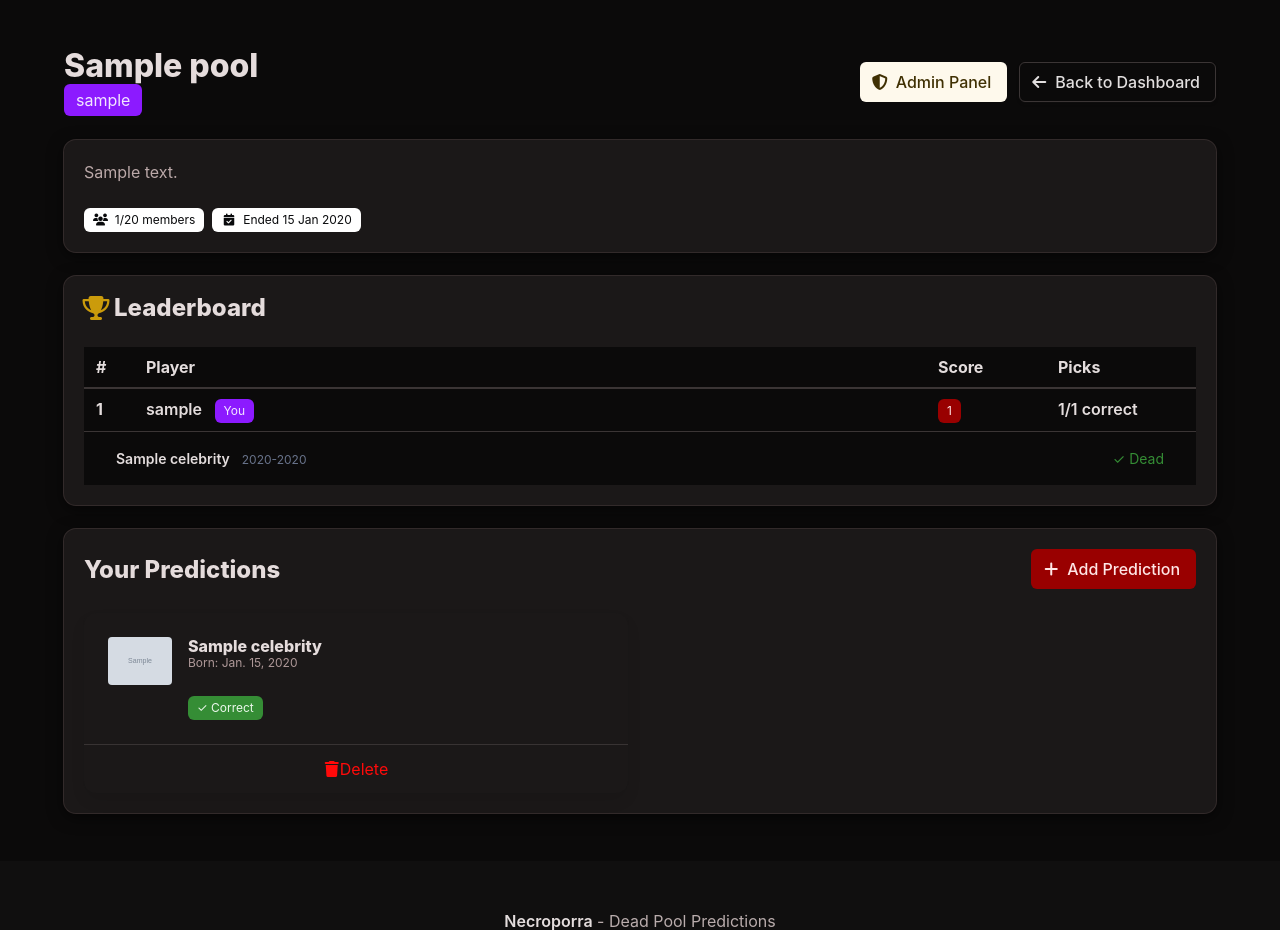
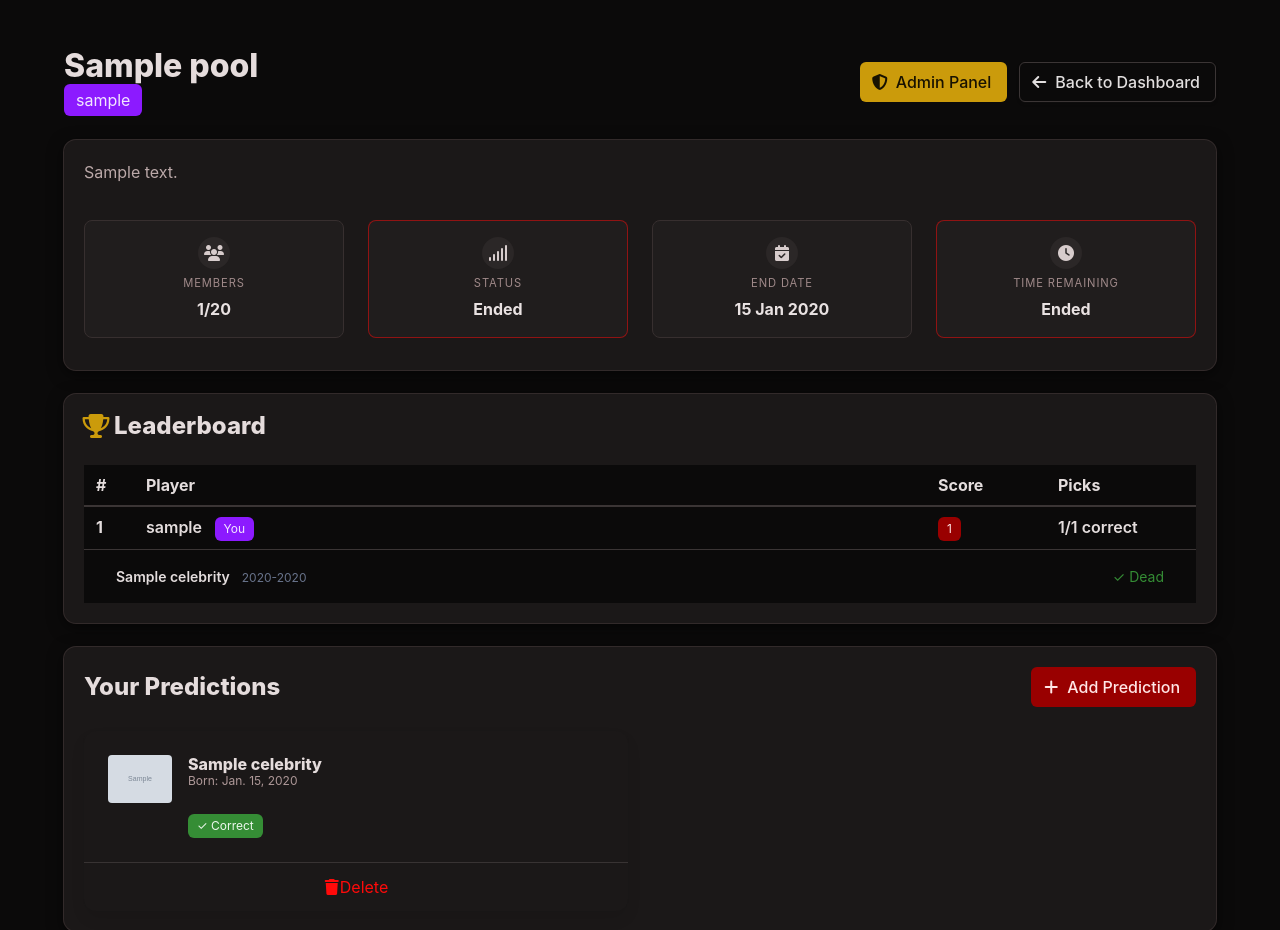
Before and after one commit to Victlebum/necroporra, a Django app: a page that uses necroporra/templates/necroporra/pool_detail.html in a window 1280 px wide. Shown: the part 56-986 px from the top of the page. Run offline with Django 5.2, Linux system fonts and the light colour scheme; a user stored in the database is signed in; tables that the repository leaves empty hold one stand-in row (values such as "Sample post"); grey boxes marked "Sample" are stand-in pictures.

Commit message:
Improved looks of pool detail view status

```diff
--- a/necroporra/static/necroporra/scss/custom.scss
+++ b/necroporra/static/necroporra/scss/custom.scss
@@ -208,6 +208,71 @@
   }
 }
 
+.pool-meta-grid {
+  margin-inline-start: calc(-1 * var(--bulma-column-gap));
+  margin-inline-end: calc(-1 * var(--bulma-column-gap));
+  margin-top: 0;
+  padding-top: calc(var(--bulma-column-gap) * -1);
+  padding-bottom: calc(var(--bulma-column-gap) * -1);
+}
+
+.pool-meta-grid:last-child,
+.pool-meta-grid:not(:last-child) {
+  margin-bottom: 0;
+}
+
+.pool-meta-card {
+  height: 100%;
+  padding: 1rem;
+  border: 1px solid hsl(0, 8%, 20%);
+  border-radius: 0.5rem;
+  background: hsl(0, 5%, 12%);
+  display: flex;
+  flex-direction: column;
+  align-items: center;
+  justify-content: center;
+  text-align: center;
+  gap: 0.35rem;
+}
+
+.pool-meta-card-icon {
+  display: inline-flex;
+  align-items: center;
+  justify-content: center;
+  width: 2rem;
+  height: 2rem;
+  border-radius: 999px;
+  background: hsl(0, 5%, 16%);
+  color: hsl(0, 12%, 82%);
+}
+
+.pool-meta-card-label {
+  margin: 0;
+  font-size: 0.7rem;
+  letter-spacing: 0.08em;
+  text-transform: uppercase;
+  color: hsl(0, 10%, 58%);
+}
+
+.pool-meta-card-value {
+  margin: 0;
+  font-size: 1rem;
+  font-weight: 700;
+  color: hsl(0, 14%, 90%);
+}
+
+.pool-meta-card.is-success {
+  border-color: hsla(var(--bulma-success-h), var(--bulma-success-s), var(--bulma-success-l), 0.45);
+}
+
+.pool-meta-card.is-warning {
+  border-color: hsla(var(--bulma-warning-h), var(--bulma-warning-s), var(--bulma-warning-l), 0.45);
+}
+
+.pool-meta-card.is-danger {
+  border-color: hsla(var(--bulma-danger-h), var(--bulma-danger-s), var(--bulma-danger-l), 0.5);
+}
+
 // Modal animations
 .modal.is-active {
   .modal-background {
--- a/necroporra/templates/necroporra/pool_detail.html
+++ b/necroporra/templates/necroporra/pool_detail.html
@@ -21,7 +21,7 @@
       <div class="level-right">
         {% if request.user == pool.admin %}
         <div class="level-item">
-          <a href="{% url 'pool_admin' slug=pool.slug %}" class="button is-warning is-light">
+          <a href="{% url 'pool_admin' slug=pool.slug %}" class="button is-warning">
             <span class="icon"><i class="fas fa-shield-halved"></i></span>
             <span>Admin Panel</span>
           </a>
@@ -46,27 +46,56 @@
       </div>
       {% endif %}
 
-      <div class="tags">
-        <span class="tag is-white">
-          <span class="icon"><i class="fas fa-users"></i></span>
-          <span>{{ stats.member_count }}/20 members</span>
-        </span>
-        <span class="tag is-white">
-          <span class="icon"><i class="fas fa-calendar-check"></i></span>
-          <span>
-            {% if is_active %}
-            Ends {{ pool.limit_date|date:"d M Y" }}
-            {% else %}
-            Ended {{ pool.limit_date|date:"d M Y" }}
-            {% endif %}
-          </span>
-        </span>
-        {% if is_active and days_remaining < 30 %}
-        <span class="tag is-warning is-light">
-          <span class="icon"><i class="fas fa-clock"></i></span>
-          <span>{{ days_remaining }} day{{ days_remaining|pluralize }} left</span>
-        </span>
-        {% endif %}
+      <div class="columns is-mobile is-multiline pool-meta-grid">
+        <div class="column is-half-mobile is-6-tablet is-3-desktop">
+          <div class="pool-meta-card">
+            <span class="icon pool-meta-card-icon" aria-hidden="true">
+              <i class="fas fa-users"></i>
+            </span>
+            <p class="pool-meta-card-label">Members</p>
+            <p class="pool-meta-card-value">{{ stats.member_count }}/20</p>
+          </div>
+        </div>
+
+        <div class="column is-half-mobile is-6-tablet is-3-desktop">
+          <div class="pool-meta-card {% if is_active %}is-success{% else %}is-danger{% endif %}">
+            <span class="icon pool-meta-card-icon" aria-hidden="true">
+              <i class="fas fa-signal"></i>
+            </span>
+            <p class="pool-meta-card-label">Status</p>
+            <p class="pool-meta-card-value">{% if is_active %}Active{% else %}Ended{% endif %}</p>
+          </div>
+        </div>
+
+        <div class="column is-half-mobile is-6-tablet is-3-desktop">
+          <div class="pool-meta-card">
+            <span class="icon pool-meta-card-icon" aria-hidden="true">
+              <i class="fas fa-calendar-check"></i>
+            </span>
+            <p class="pool-meta-card-label">End Date</p>
+            <p class="pool-meta-card-value">{{ pool.limit_date|date:"d M Y" }}</p>
+          </div>
+        </div>
+
+        <div class="column is-half-mobile is-6-tablet is-3-desktop">
+          <div class="pool-meta-card {% if is_active and days_remaining < 30 %}is-warning{% elif is_active %}is-success{% else %}is-danger{% endif %}">
+            <span class="icon pool-meta-card-icon" aria-hidden="true">
+              <i class="fas fa-clock"></i>
+            </span>
+            <p class="pool-meta-card-label">Time Remaining</p>
+            <p class="pool-meta-card-value">
+              {% if is_active %}
+                {% if days_remaining > 0 %}
+                {{ days_remaining }} day{{ days_remaining|pluralize }} left
+                {% else %}
+                Ends today
+                {% endif %}
+              {% else %}
+              Ended
+              {% endif %}
+            </p>
+          </div>
+        </div>
       </div>
     </div>
 
```
Also changed, not shown: necroporra/static/necroporra/css/styles.css, 1 other file.
